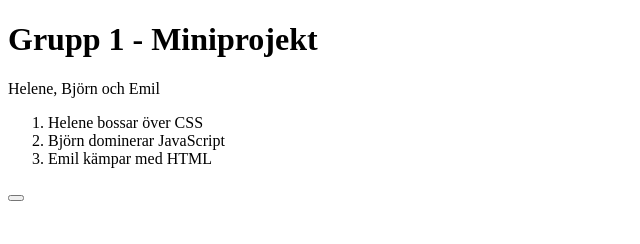
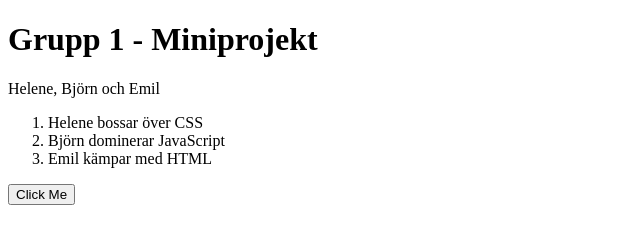
Before and after one commit to prophellen/MiniProjekt, a plain HTML site: page index.html in a window 1280 px wide. Shown: the whole page, without its empty margins (0-640 px from the left). Drawn offline with Linux system fonts and the light colour scheme.

Commit message:
Bugfix Button

```diff
--- a/index.html
+++ b/index.html
@@ -19,7 +19,7 @@
         <li>Emil kämpar med HTML</li>
     </ol>
 
-    <button id="nameButton"></button>
+    <button id="nameButton">Click Me</button>
     <script src="main.js"></script>
 </body>
 
--- a/main.js
+++ b/main.js
@@ -1,6 +1,6 @@
 $ = document.getElementById.bind(document);
 const nameBt = $("nameButton");
 
-nameBt.AddEventListener("click", () => {
+nameBt.addEventListener("click", () => {
     alert("You clicked a button.");
 });
```
